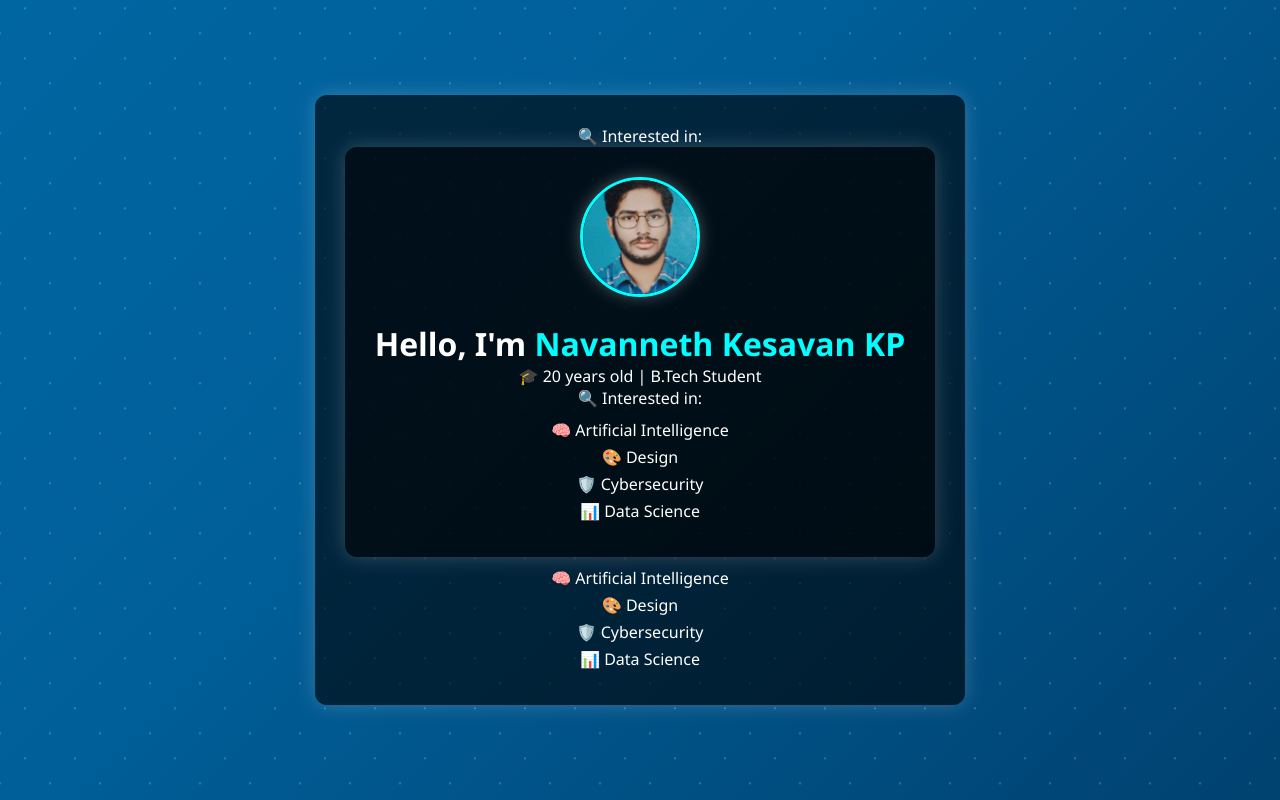
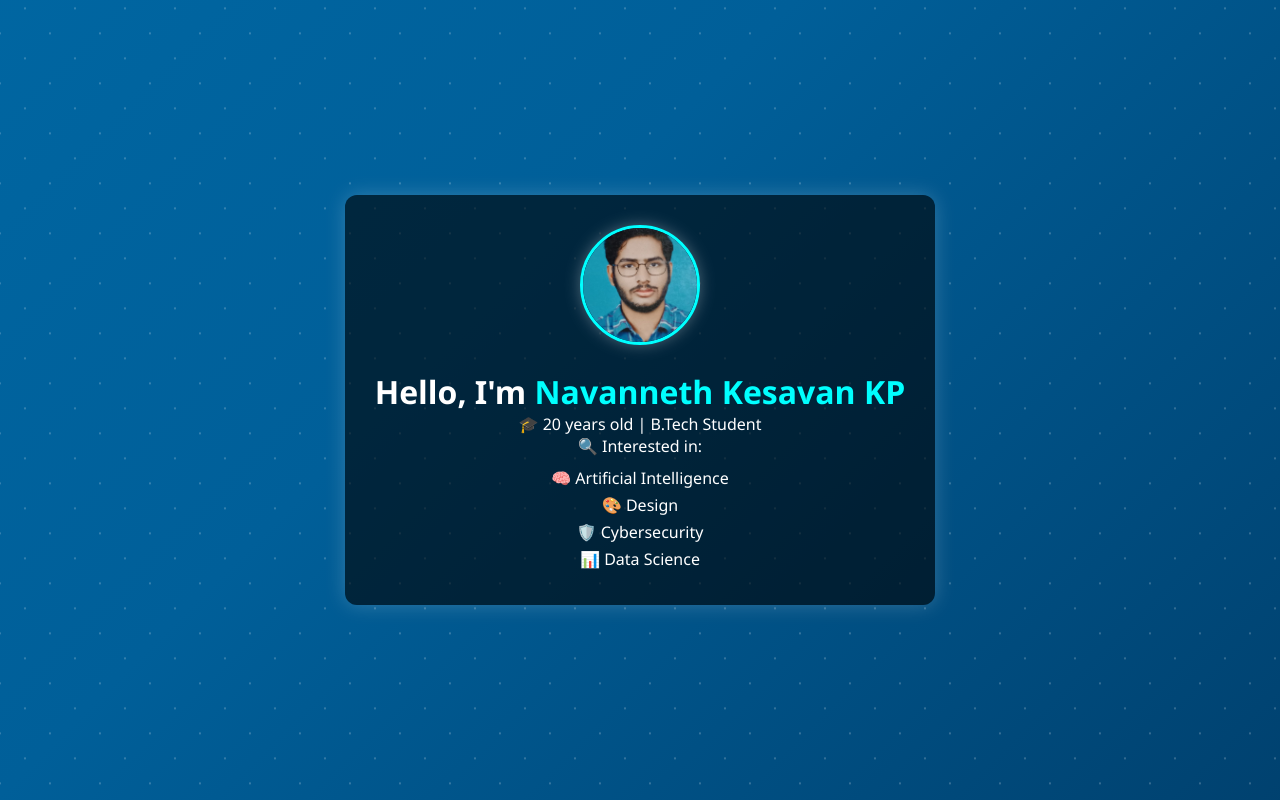
Before and after one commit to Navaneethkp2004/my-port, a plain HTML site: page index.html in a window 1280 px wide. Drawn offline with Linux system fonts and the light colour scheme.

Commit message:
Update index.html

```diff
--- a/index.html
+++ b/index.html
@@ -12,22 +12,11 @@
 
     <div class="container">
         <div class="content">
+            <img src="myphoto.jpg" alt="Navanneth Kesavan KP" class="profile-pic">
+            <h1>Hello, I'm <span class="highlight">Navanneth Kesavan KP</span></h1>
+            <p>🎓 20 years old | B.Tech Student</p>
 
             <p>🔍 Interested in:</p>
-            <div class="content">
-
-    <img src="myphoto.jpg" alt="Navanneth Kesavan KP" class="profile-pic">
-    <h1>Hello, I'm <span class="highlight">Navanneth Kesavan KP</span></h1>
-    <p>🎓 20 years old | B.Tech Student</p>
-    <p>🔍 Interested in:</p>
-    <ul>
-        <li>🧠 Artificial Intelligence</li>
-        <li>🎨 Design</li>
-        <li>🛡️ Cybersecurity</li>
-        <li>📊 Data Science</li>
-    </ul>
-</div>
-
             <ul>
                 <li>🧠 Artificial Intelligence</li>
                 <li>🎨 Design</li>
```
